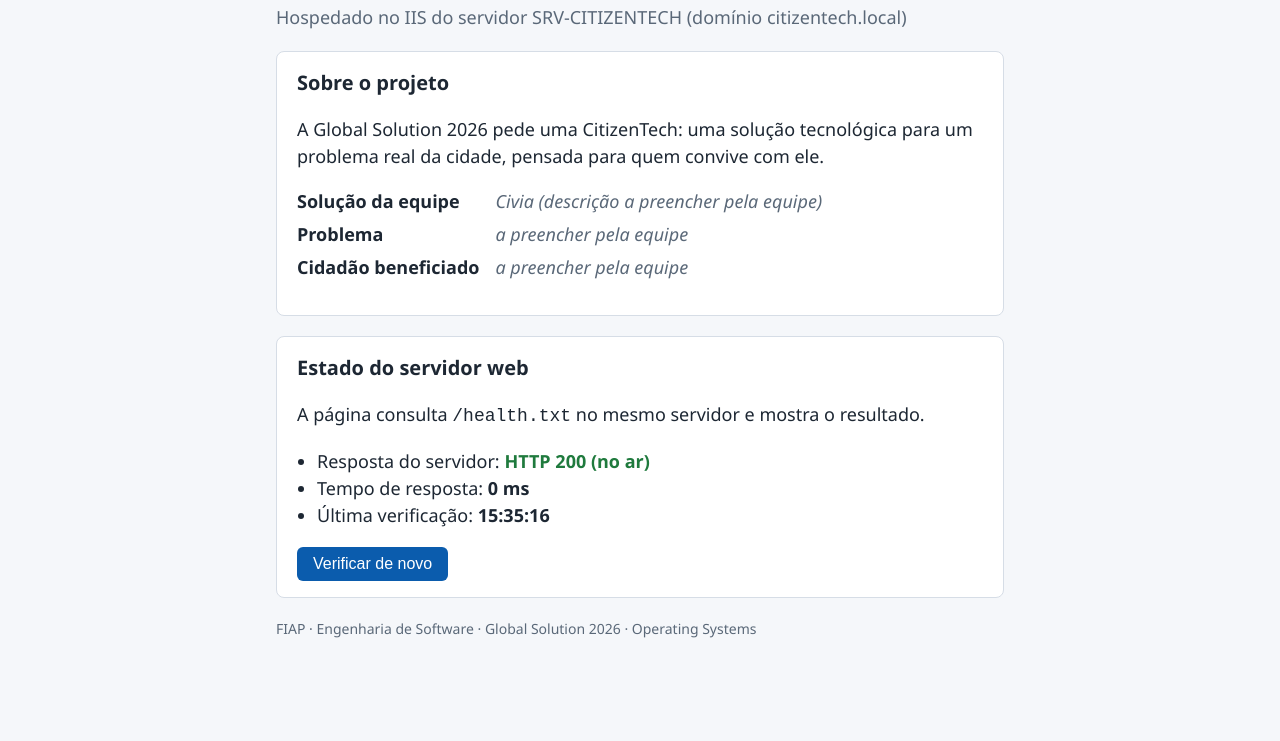
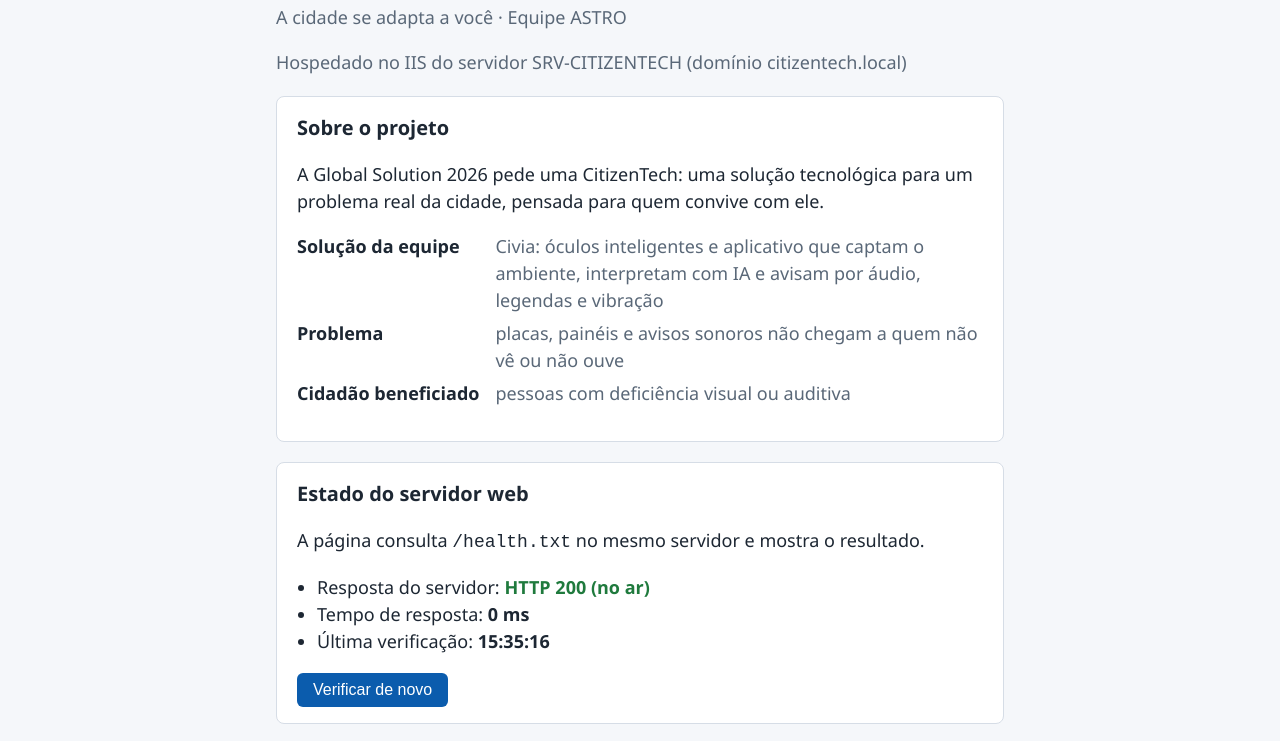
Before and after one commit to LuisCrivellaro/civia-infra, a plain HTML site: page app/index.html in a window 1280 px wide. Shown: the part 128-869 px from the top of the page. Before the commit the page ends 813 px from the top, so only its background shows below. Drawn offline with Linux system fonts and the light colour scheme.

Commit message:
GPO demonstrada com usuario, revalidacao e dados da equipe ASTRO
- bruno.teste bloqueado no Painel de Controle pela GPO_CitizenTech_Usuarios
  (print e gpresult). A liberacao temporaria de logon local no DC foi
  desfeita e conferida com secedit.
- VM religada: coletores voltaram pela tarefa de boot; validacao 49/49.
- Integrantes da equipe ASTRO e descricao da Civia (da apresentacao da
  equipe) no README, na ficha e na pagina.

```diff
--- a/app/index.html
+++ b/app/index.html
@@ -14,6 +14,7 @@
 
   <header>
     <h1>Civia</h1>
+    <p class="sub">A cidade se adapta a você · Equipe ASTRO</p>
     <p class="sub">Hospedado no IIS do servidor SRV-CITIZENTECH (domínio citizentech.local)</p>
   </header>
 
@@ -25,9 +26,9 @@
         real da cidade, pensada para quem convive com ele.
       </p>
       <dl class="ficha">
-        <dt>Solução da equipe</dt><dd id="solucao">Civia (descrição a preencher pela equipe)</dd>
-        <dt>Problema</dt><dd>a preencher pela equipe</dd>
-        <dt>Cidadão beneficiado</dt><dd>a preencher pela equipe</dd>
+        <dt>Solução da equipe</dt><dd id="solucao">Civia: óculos inteligentes e aplicativo que captam o ambiente, interpretam com IA e avisam por áudio, legendas e vibração</dd>
+        <dt>Problema</dt><dd>placas, painéis e avisos sonoros não chegam a quem não vê ou não ouve</dd>
+        <dt>Cidadão beneficiado</dt><dd>pessoas com deficiência visual ou auditiva</dd>
       </dl>
     </section>
 
--- a/app/style.css
+++ b/app/style.css
@@ -50,7 +50,7 @@ h2 { margin-top: 0; font-size: 1.25rem; }
 
 .ficha { display: grid; grid-template-columns: max-content 1fr; gap: 6px 16px; }
 .ficha dt { font-weight: 600; }
-.ficha dd { margin: 0; color: var(--suave); font-style: italic; }
+.ficha dd { margin: 0; color: var(--suave); }
 
 .status { padding-left: 20px; }
 .ok { color: var(--ok); }
```
Also changed, not shown: evidencias/00-validacao/validacao-20261116-123441.csv (renamed from evidencias/00-validacao/validacao-20261116-012533.csv, +7 -7 lines), evidencias/00-validacao/validacao-20261116-123441.txt, evidencias/04-ntfs-gpo/07-gpo-painel-bloqueado-bruno.png (added), evidencias/04-ntfs-gpo/08-gpresult-bruno.txt (added), 5 other files.
